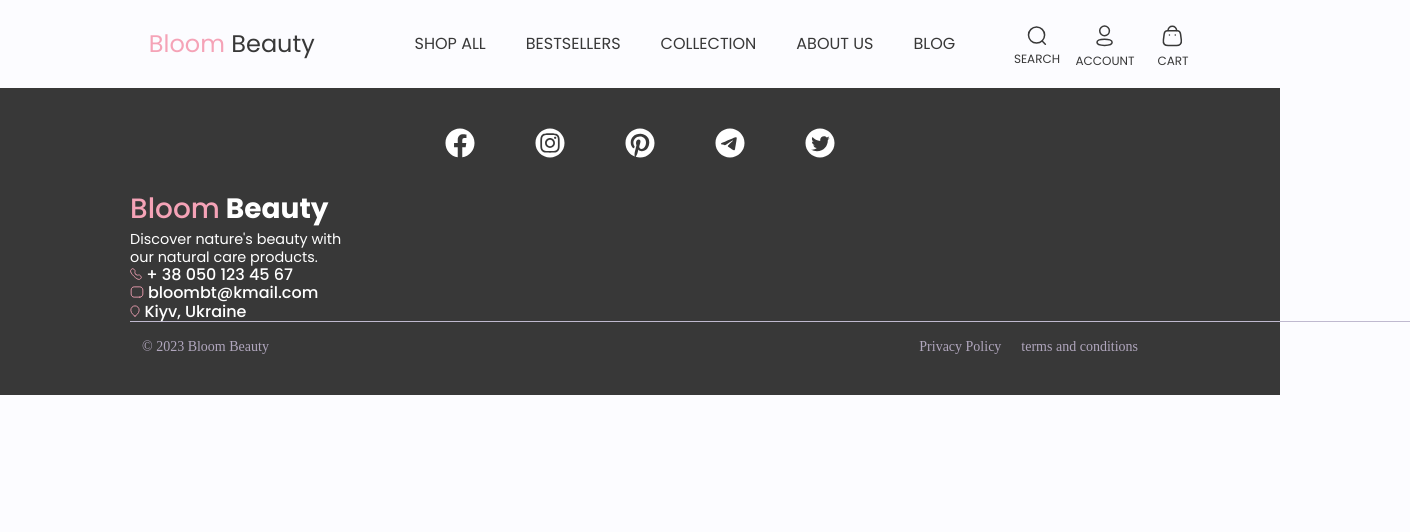
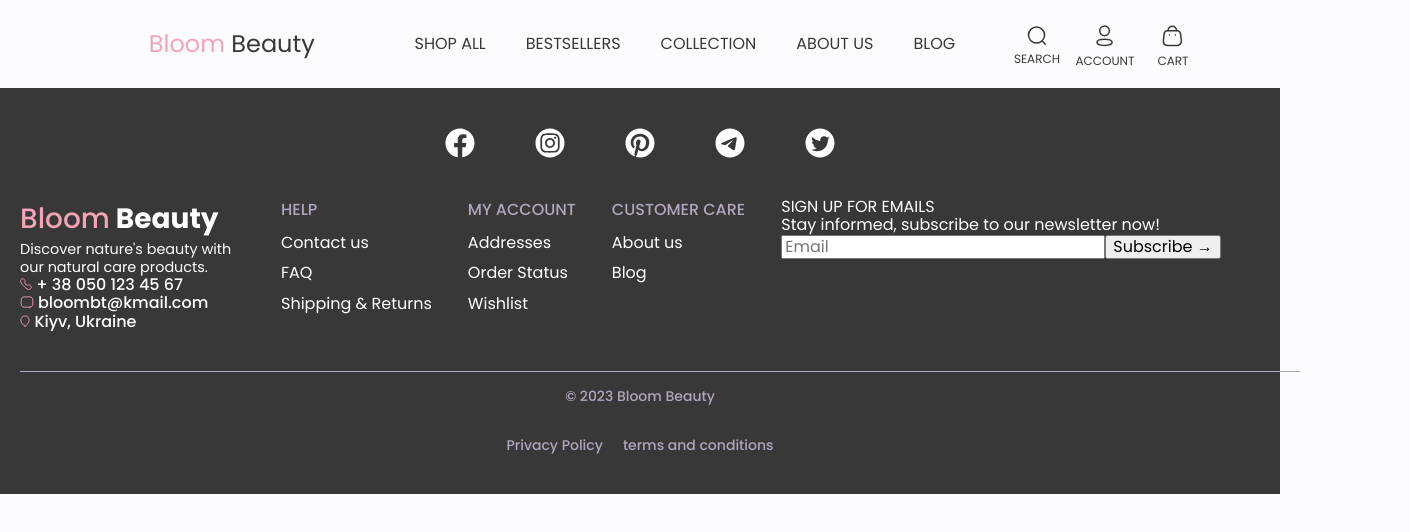
Before and after one commit to School-of-Digital-Competencies/bloom-beauty, a website built with Vite: page index.html in a window 1280 px wide. Shown: the whole page, 1410 px wide, since content can reach past the window. Built offline with nearby package versions, Linux system fonts and the light colour scheme; what yourrouter would draw is missing.

Commit message:
Resolve "ESDU: Fix Footer"

```diff
--- a/src/components/footer/footer.css
+++ b/src/components/footer/footer.css
@@ -3,7 +3,30 @@
 .footer {
   background-color: var(--color-black);
   color: var(--color-white);
-  /*padding: 12px;*/
+  padding: 0 20px;
+}
+
+.footer__content {
+  display: flex;
+  flex-direction: column;
+  gap: 36px;
+  padding: 40px 0;
+}
+
+.footer__links {
+  display: flex;
+  flex-direction: column;
+  gap: 36px;
+}
+
+.footer__links ul {
+  margin: 0;
+  padding: 0;
+}
+
+.email__links ul {
+  margin: 0;
+  padding: 0;
 }
 
 .footer > .logo {
@@ -11,16 +34,17 @@
 }
 
 .footer__wrapper {
-  max-width: 1020px;
   margin: 0 auto;
   padding: 40px 0 24px;
 }
 
 .footer__icons {
   display: flex;
-  justify-content: center;
+  justify-content: space-between;
   align-items: center;
-  margin-bottom: 30px;
+  margin: 0 auto;
+  flex-wrap: wrap;
+  max-width: 390px;
 }
 
 .footer__icon {
@@ -29,18 +53,11 @@
   cursor: pointer;
 }
 
-.footer__icon:not(:last-child) {
-  margin-right: 60px;
-}
-
-
-
 .footer__logo__wrap {
   width: 225px;
   color: rgba(255, 255, 255, 1);
   font-weight: 500;
 }
-
 
 .footer__logo {
   font-size: 1.75rem;
@@ -59,25 +76,27 @@
   line-height: 1.125rem;
 }
 
-.logo__phone a, .logo__email a {
+.logo__phone a,
+.logo__email a {
   text-decoration: none;
-  color: rgba(255, 255, 255, 1);}
-
+  color: rgba(255, 255, 255, 1);
+}
 
 .footer__line {
   width: 100vw;
-  background-color: #BFB9CF;
+  background-color: var(--color-lilac);
   height: 1px;
 }
 
 .footer__data {
-  font-family: Poppins sans-serif;
-  color: #B0A6BD;
+  color: var(--color-lilac);
   font-weight: 500;
   font-size: 14px;
   line-height: 21px;
   display: flex;
   justify-content: space-between;
+  flex-direction: column;
+  align-items: center;
 }
 
 .footer__first {
@@ -88,6 +107,34 @@
   margin-right: 20px;
 }
 
-.footer__data {
-  padding: 0 12px;
+.footer__links .list__title {
+  font-weight: 500;
+  font-size: 16px;
+  line-height: 24px;
+  text-transform: uppercase;
+  color: var(--color-lilac);
 }
+
+.footer__links ul li {
+  margin-bottom: 12px;
+}
+
+@media screen and (min-width: 768px) {
+  .footer__data {
+    flex-direction: column;
+  }
+
+  .footer__content {
+    flex-direction: row;
+  }
+
+  .footer__links {
+    flex-direction: row;
+  }
+
+  .footer__icons {
+    display: flex;
+    align-items: center;
+    flex-wrap: wrap;
+  }
+}
--- a/src/components/footer/footer.js
+++ b/src/components/footer/footer.js
@@ -22,6 +22,7 @@ export const Footer = () => {
     <img class="footer__icon" src="${telegramIconUrl}" />
     <img class="footer__icon" src="${twitterIconUrl}" />
   </div>
+  <div class="footer__content">
     <div class="footer__logo__wrap">
       <div class="footer__logo">
         <span>Bloom</span> Beauty
@@ -30,16 +31,69 @@ export const Footer = () => {
         </div>
       </div>
       <div class="logo__phone">
-        <img src="src/assets/icons/logo1 phone.svg" alt="logo phone" height="12">
+        <img
+          src="src/assets/icons/logo1 phone.svg"
+          alt="logo phone"
+          height="12"
+        />
         <a href="#">+ 38 050 123 45 67</a>
       </div>
       <div class="logo__email">
-        <img src="src/assets/icons/logo2 email.svg" alt="logo email" height="12">
+        <img
+          src="src/assets/icons/logo2 email.svg"
+          alt="logo email"
+          height="12"
+        />
         <a href="">bloombt@kmail.com</a>
       </div>
       <div class="logo__local">
-        <img src="src/assets/icons/logo3 local.svg" alt="logo local" height="12">
+        <img
+          src="src/assets/icons/logo3 local.svg"
+          alt="logo local"
+          height="12"
+        />
         Kiyv, Ukraine
+      </div>
+    </div>
+    <div class="footer__links">
+      <div class="help__links">
+        <ul>
+          <li class="list__title">Help</li>
+          <li>Contact us</li>
+          <li>FAQ</li>
+          <li>Shipping & Returns</li>
+        </ul>
+      </div>
+      <div class="account__links">
+        <ul>
+          <li class="list__title">MY ACCOUNT</li>
+          <li>Addresses</li>
+          <li>Order Status</li>
+          <li>Wishlist</li>
+        </ul>
+      </div>
+      <div class="customer__links">
+        <ul>
+          <li class="list__title">CUSTOMER CARE</li>
+          <li>About us</li>
+          <li>Blog</li>
+        </ul>
+      </div>
+    </div>
+    <div class="email__links">
+      <ul>
+        <li class="email__list__title">SIGN UP FOR EMAILS</li>
+        <li>Stay informed, subscribe to our newsletter now!</li>
+        <li></li>
+        <form>
+          <input placeholder="Email" type="Email" /><button
+            class="subscribe__button"
+            type="submit"
+          >
+            Subscribe →
+          </button>
+        </form>
+      </ul>
     </div>
   </div>
   <div class="footer__line"></div>
```
Also changed, not shown: index.html (+0 -1 lines). Lines whose indentation alone changed are shown as unchanged.
